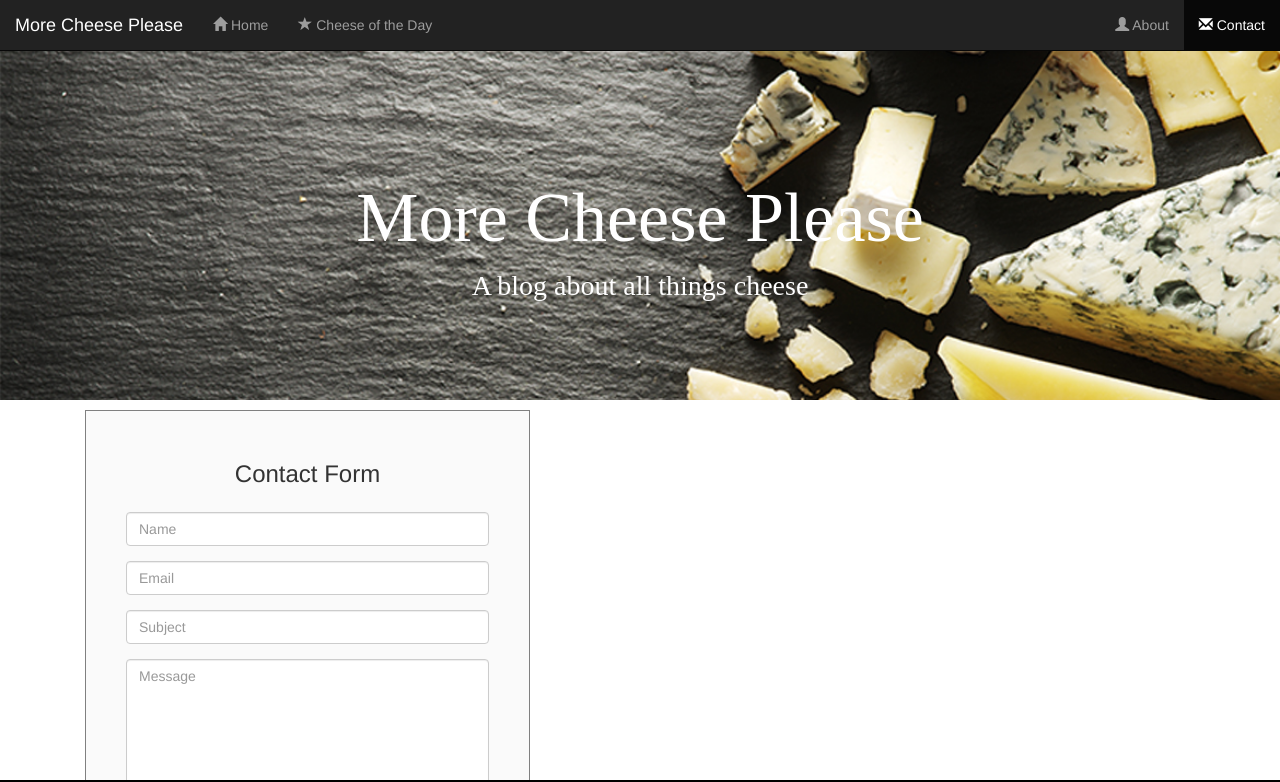
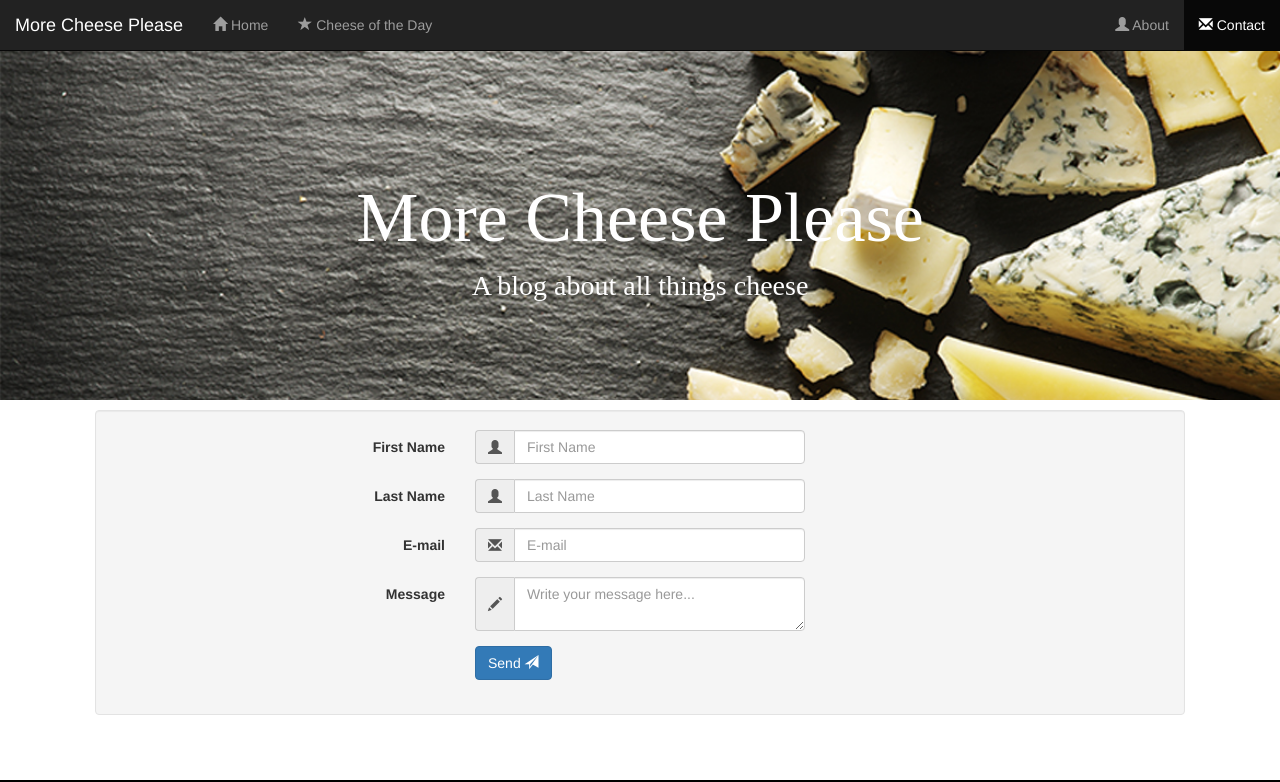
Before and after one commit to moriley5/more-cheese-please, an Angular app: page /contact in a window 1280 px wide. Shown: the top 782 px of the page. Built offline with nearby package versions, Linux system fonts and the light colour scheme.

Commit message:
Build out Contact form HTML

```diff
--- a/src/app/cheese/cheese.component.html
+++ b/src/app/cheese/cheese.component.html
@@ -1,8 +1,5 @@
-<p>
-  cheese works!
-</p>
+<h1> Cheese works! </h1>
+<h1>{{ cheese.name }}</h1>
+<h3>{{ cheese.origin }}</h3>
 
-<h1>{{ cheeseProfile.name }}</h1>
-<h3>{{ cheeseProfile.origin }}</h3>
-
-<p>{{ cheeseProfile.description }}</p>
+<p>{{ cheese.description }}</p>
--- a/src/app/cheese/cheese.component.ts
+++ b/src/app/cheese/cheese.component.ts
@@ -1,4 +1,5 @@
 import { Component, OnInit } from '@angular/core';
+import { GridComponent } from '../grid/grid.component';
 
 @Component({
   selector: 'app-cheese',
@@ -10,19 +11,14 @@ export class CheeseComponent implements OnInit {
   // Declare properties of individual cheese
   cheese: Cheese;
 
-  constructor() { }
+  constructor() {
+  }
 
   ngOnInit() {
   }
-
-  // Hover Event
-  mouseEnter(div: string) {
-    console.log("Mouse enter: " + div);
-  }
-
 }
 
-// Create interface (need to put this in a model)
+// Create Cheese interface (This needs to be moved to a Model eventually)
 interface Cheese {
   id: number,
   name: string,
--- a/src/app/contact/contact.component.html
+++ b/src/app/contact/contact.component.html
@@ -1,47 +1,56 @@
-<!--<h1>Contact Me</h1>
-<form [formGroup]="form" (ngSubmit)="onSubmit()">
-  <input type="text" placeholder="Name" formControlName="name">
-  <input type="text" placeholder="Email" formControlName="email">
-  <textarea placeholder="Message" formControlName="message"></textarea>
-  <button type="submit" [disabled]="form.invalid">Submit</button>
-</form>-->
-<!--<form>
-  <div class="form-group">
-    <label for="exampleInputEmail1">Email address</label>
-    <input type="email" class="form-control" id="exampleInputEmail1" aria-describedby="emailHelp" placeholder="Enter email">
-    <small id="emailHelp" class="form-text text-muted">We'll never share your email with anyone else.</small>
-  </div>
-  <div class="form-group">
-    <label for="exampleInputPassword1">Password</label>
-    <input type="password" class="form-control" id="exampleInputPassword1" placeholder="Password">
-  </div>
-  <div class="form-group">
-    <label for="exampleTextarea">Example textarea</label>
-    <textarea class="form-control" id="exampleTextarea" rows="3"></textarea>
-  </div>
-</form>-->
+<div id="contact-form" class="container">
+  <form [formGroup]="form" (ngSubmit)="onSubmit()" class="well form-horizontal">
+    <fieldset>
 
-<div class="container">
-  <div class="col-md-5">
-    <div class="form-area">
-      <form [formGroup]="form" (ngSubmit)="onSubmit()">
-        <br style="clear:both">
-        <h3 style="margin-bottom: 25px; text-align: center;">Contact Form</h3>
-        <div class="form-group">
-          <input type="text" class="form-control" id="name" name="name" placeholder="Name" required>
+      <div class="form-group">
+        <label class="col-md-4 control-label">First Name</label>
+        <div class="col-md-4 inputGroupContainer">
+          <div class="input-group">
+            <span class="input-group-addon"><i class="glyphicon glyphicon-user"></i></span>
+            <input name="first_name" placeholder="First Name" class="form-control" type="text">
+          </div>
         </div>
-        <div class="form-group">
-          <input type="text" class="form-control" id="email" name="email" placeholder="Email" required>
+      </div>
+
+      <div class="form-group">
+        <label class="col-md-4 control-label">Last Name</label>
+        <div class="col-md-4 inputGroupContainer">
+          <div class="input-group">
+            <span class="input-group-addon"><i class="glyphicon glyphicon-user"></i></span>
+            <input name="last_name" placeholder="Last Name" class="form-control" type="text">
+          </div>
         </div>
-        <div class="form-group">
-          <input type="text" class="form-control" id="subject" name="subject" placeholder="Subject" required>
+      </div>
+
+      <div class="form-group">
+        <label class="col-md-4 control-label">E-mail</label>
+        <div class="col-md-4 inputGroupContainer">
+          <div class="input-group">
+            <span class="input-group-addon"><i class="glyphicon glyphicon-envelope"></i></span>
+            <input name="email" placeholder="E-mail" class="form-control" type="text">
+          </div>
         </div>
-        <div class="form-group">
-          <textarea class="form-control" type="textarea" id="message" placeholder="Message" maxlength="300" rows="7"></textarea>
+      </div>
+
+      <div class="form-group">
+        <label class="col-md-4 control-label">Message</label>
+        <div class="col-md-4 inputGroupContainer">
+          <div class="input-group">
+            <span class="input-group-addon"><i class="glyphicon glyphicon-pencil"></i></span>
+            <textarea class="form-control" name="comment" placeholder="Write your message here..."></textarea>
+          </div>
         </div>
+      </div>
 
-        <button type="button" id="submit" name="submit" class="btn btn-primary" [disabled]="form.invalid">Submit</button>
-      </form>
-    </div>
-  </div>
+      <div id="success-message" class="alert alert-success" role="alert">Success <i class="glyphicon glyphicon-thumbs-up"></i> Thank you for your message. We'll be in touch soon!</div>
+
+      <div class="form-group">
+        <label class="col-md-4 control-label"></label>
+        <div class="col-md-4">
+          <button type="submit" class="btn btn-primary" [disabled]="form.invalid">Send <span class="glyphicon glyphicon-send"></span></button>
+        </div>
+      </div>
+
+    </fieldset>
+  </form>
 </div>
--- a/src/app/contact/contact.component.ts
+++ b/src/app/contact/contact.component.ts
@@ -15,8 +15,9 @@ export class ContactComponent implements OnInit {
   }
 
   createForm() {
-    this.form = this.fb.group({
-      name: [' ', Validators.required],
+    this.form = this.fb.group ({
+      firstName: [' ', Validators.required],
+      lastName: [' ', Validators.required],
       email: [' ', Validators.required],
       message: [' ', Validators.required]
     })
--- a/src/styles.css
+++ b/src/styles.css
@@ -5,13 +5,14 @@ body, html {
   height: 100%;
 }
 
-.form-area {
-  background-color: #FAFAFA;
+#contact-form {
   padding: 10px 40px 60px;
-  margin: 10px 0px 60px;
-  border: 1px solid GREY;
+  margin: 0 auto;
 }
 
+#success-message {
+  display: none;
+}
 
 footer {
   position: fixed;
```
